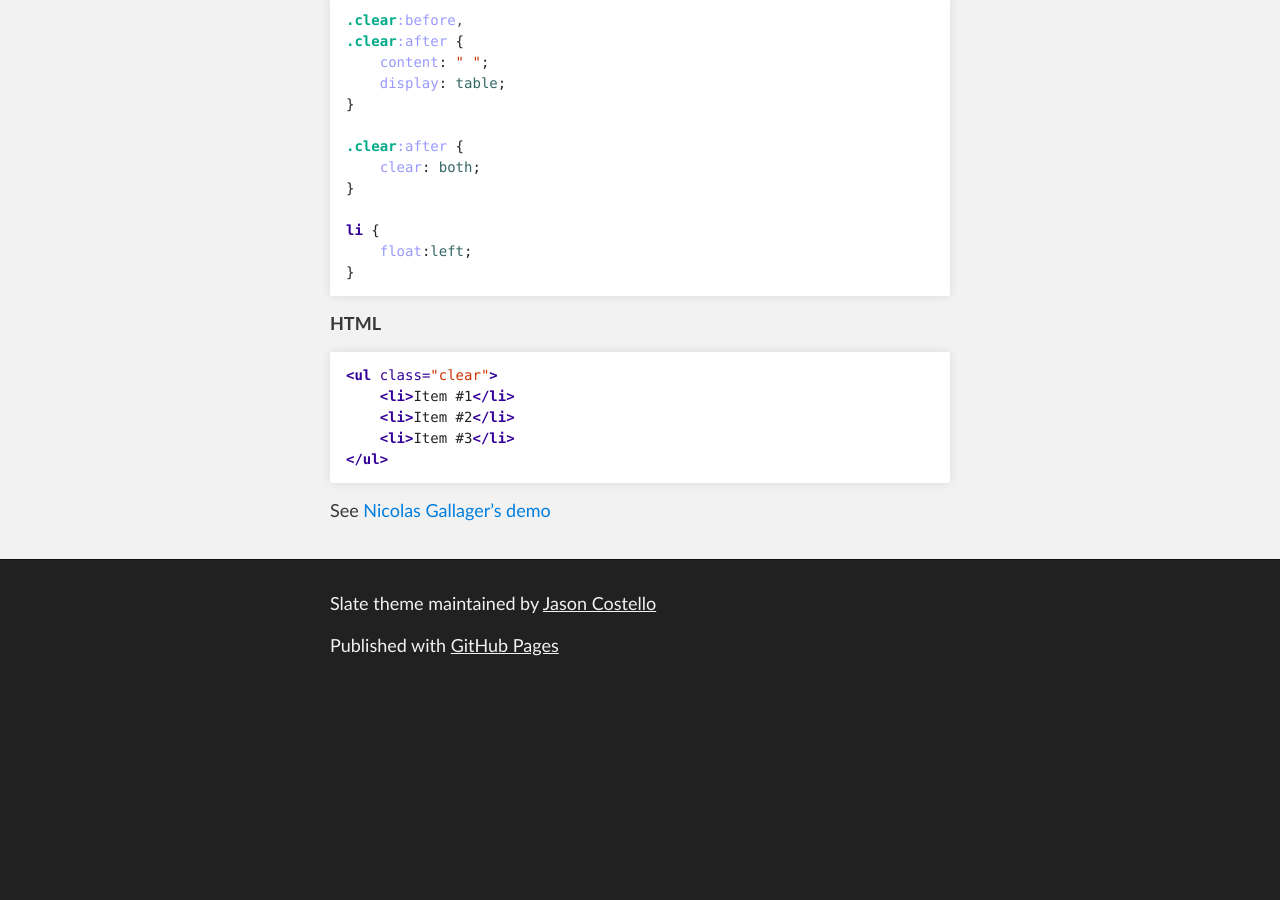
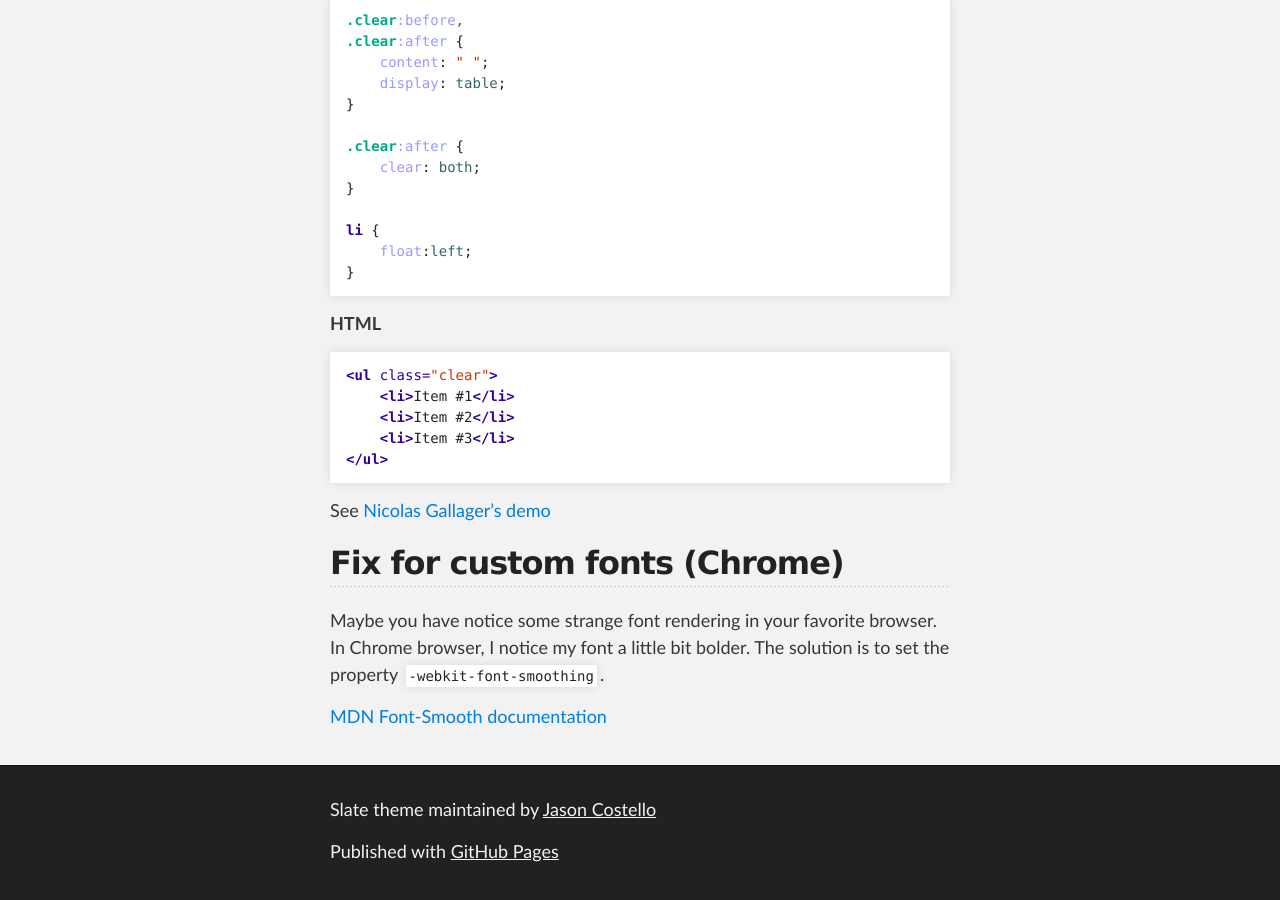
Before and after one commit to FuriouZz/htmltips, a Jekyll site: the page built from pages/best-practices/css.md, in a window 1280 px wide and 900 px high, scrolled down 1857 px. Built offline with Jekyll 4.4.1, drawn with Linux system fonts in a browser that asks for light colours; Markdown is read by kramdown in place of the engine named in the settings; before the commit the page ends 2551 px from its top, so only the background shows below that.

Commit message:
Add Font-Smoothing tips

```diff
--- a/pages/best-practices/css.md
+++ b/pages/best-practices/css.md
@@ -103,3 +103,10 @@ li {
 {% endhighlight %}
 
 See [Nicolas Gallager's demo](http://nicolasgallagher.com/micro-clearfix-hack/demo/)
+
+## Fix for custom fonts (Chrome)
+
+Maybe you have notice some strange font rendering in your favorite browser.
+In Chrome browser, I notice my font a little bit bolder. The solution is to set the property `-webkit-font-smoothing`.
+
+[MDN Font-Smooth documentation](https://developer.mozilla.org/en-US/docs/Web/CSS/font-smooth)
```
